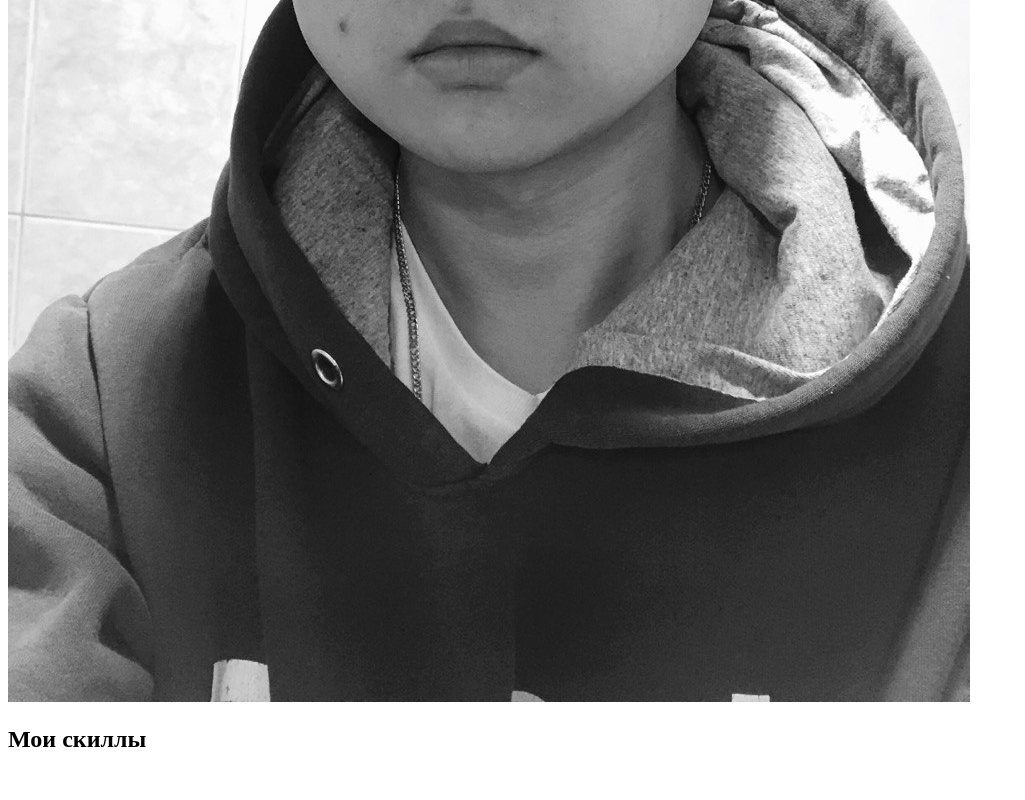
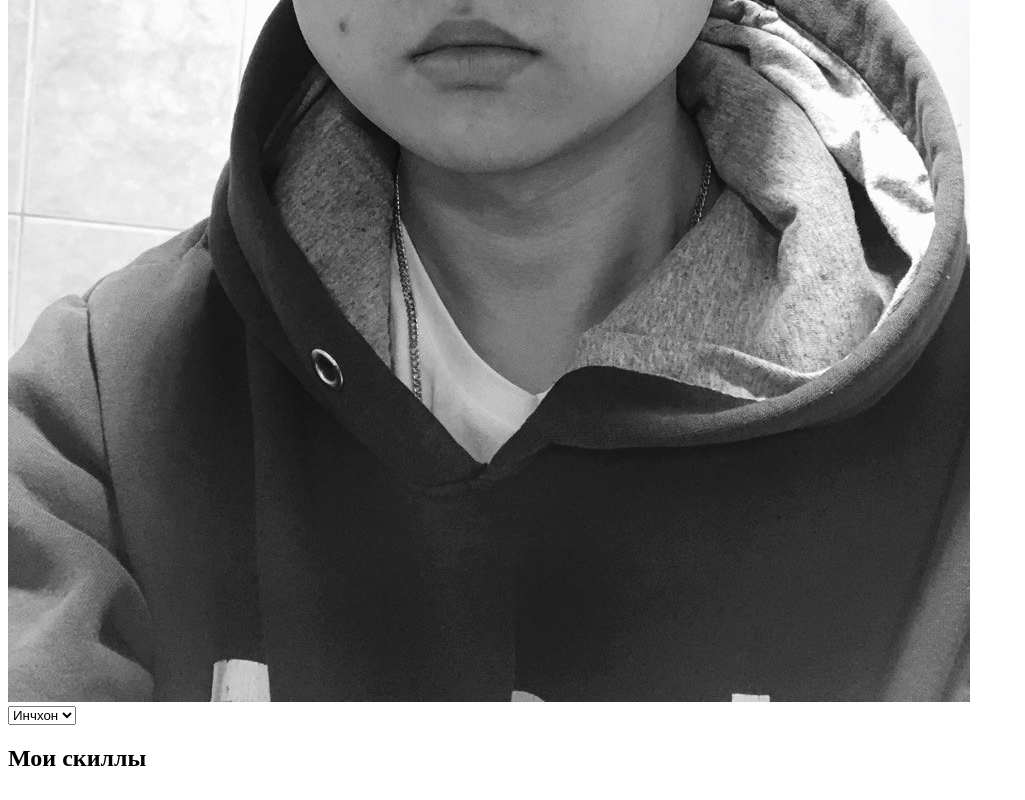
Before and after one commit to KhvanVasilii/1-hw-with-auto-test-html-css-main, a plain HTML site: page index.html in a window 1280 px wide. Shown: the part 705-1505 px from the top of the page, without its empty margins (0-1025 px from the left). Drawn offline with Linux system fonts and the light colour scheme.

Commit message:
complete task-2

```diff
--- a/index.html
+++ b/index.html
@@ -27,6 +27,11 @@
 
     <section data-cy="hw1-section-about-pre">
         <!-- 2) В этом разделе создай выпадающий список с разными городами (не меньше 3-х). Свой город сделай вторым в этом списке. С помощью специального атрибута, сделай так, чтобы твой город всегда был выбранным по умолчанию  -->
+        <select name="city" id="city">
+            <option value="moscow">Москва</option>
+            <option value="incheon" selected>Инчхон</option>
+            <option value="berlin">Берлин</option>
+        </select>
         <div data-cy="hw1-unordered-list-box-pre">
             <!-- 3) В этом разделе создай 2 дочерних элемента: -->
 
```
